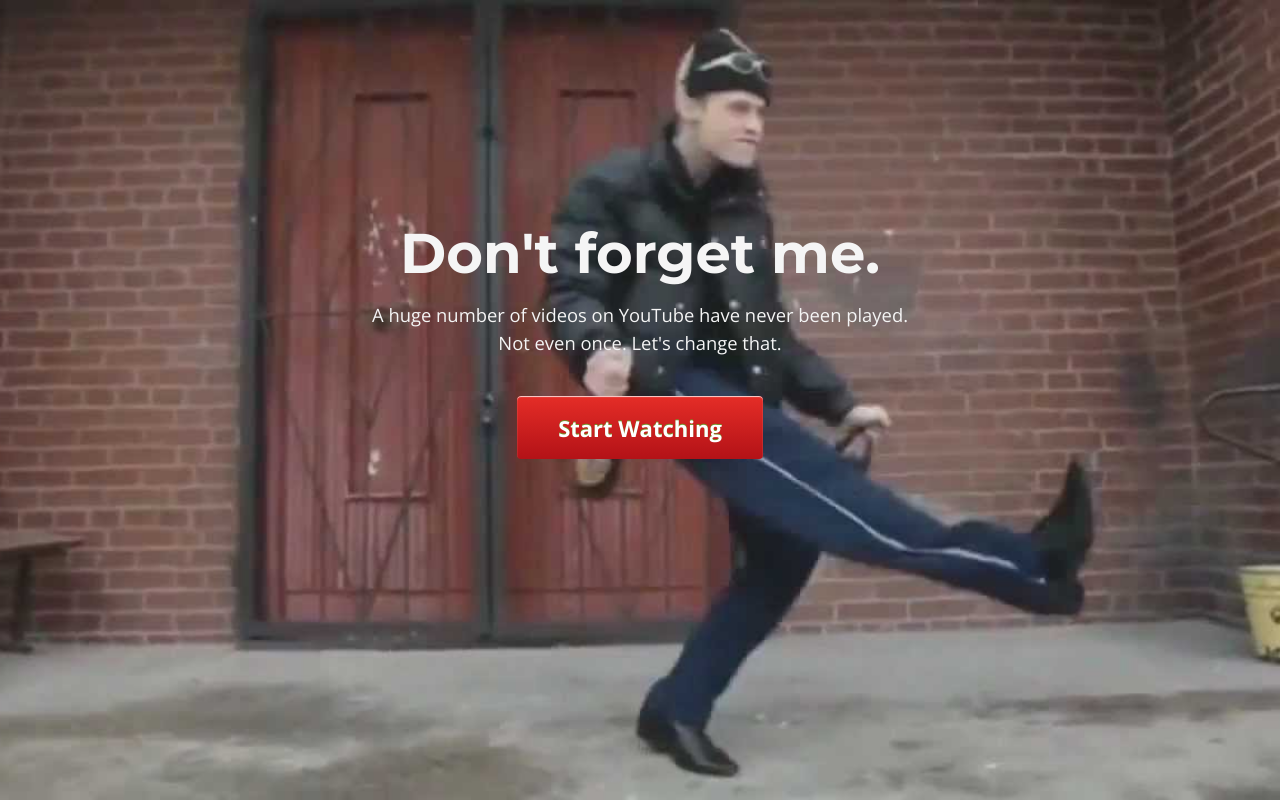
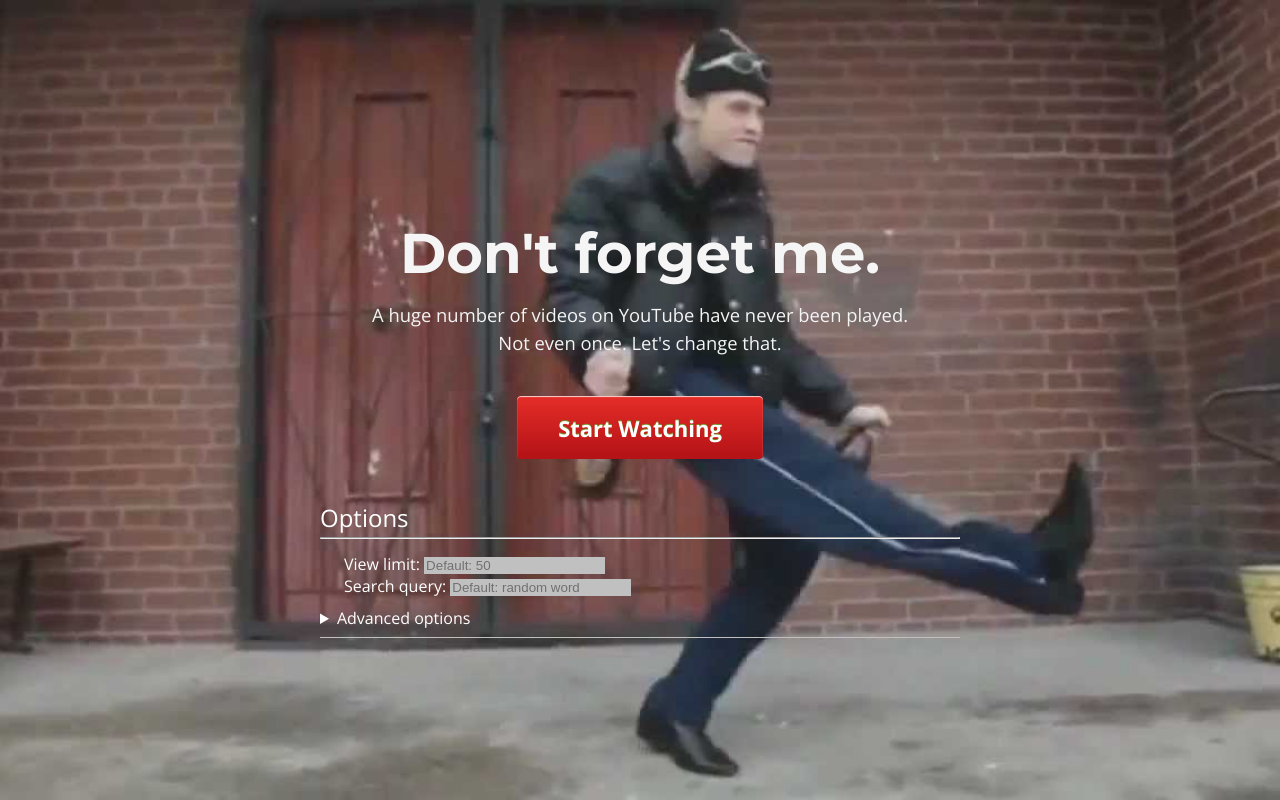
Before and after one commit to erikdsjostrom/forgotitube, a Flask app: page / in a window 1280 px wide. Run offline with Flask 2, Linux system fonts and the light colour scheme.

Commit message:
Added several options and revamped the embedding of the youtube video so that fullscreen is an option

```diff
--- a/static/style.css
+++ b/static/style.css
@@ -50,6 +50,12 @@
 	font-weight: 300;
 }
 
+h2 {
+	font-weight: 400;
+	padding-bottom: -5px;
+	margin-bottom: -5px;
+}
+
 .controls.one-button{
 	margin-top: 40px;
 	text-align: center;
@@ -88,7 +94,6 @@
 	background-image: linear-gradient(to bottom,#e52d27 0,#b31217 100%);
 	background-repeat: repeat-x;
 	filter: progid:DXImageTransform.Microsoft.gradient(startColorstr='#ffacd341',endColorstr='#ff88bd32',GradientType=0);
-	background-color: #88bd32;
 	text-shadow: 0 -1px 0 #72942a;
 	display: inline-block;
 	text-align: center;
@@ -107,3 +112,38 @@
 	padding: 0.75em 1.875em;
 	float: none;
 }
+#options {
+	float: auto;
+	text-align: left;
+	width:50%;
+	margin-left: 25%;
+	margin-right: 25%;
+}
+
+#advoptions {
+	float: auto;
+	text-align: left;
+	width:100%;
+}
+input,select,option {
+    border: none;
+    background: #c0c0c0;
+    color: #505050;
+    outline: none;
+}
+
+::-webkit-input-placeholder
+{
+  color: #707070;
+}
+label{
+	padding-left: 10px;
+	align: char;
+}
+fieldset{
+	border: none;
+	text-align: ":";
+}
+summary{
+	outline: none;
+}
--- a/templates/index.html
+++ b/templates/index.html
@@ -9,7 +9,7 @@
 <link href='http://fonts.googleapis.com/css?family=Montserrat:400,700' rel='stylesheet' type='text/css' />
 <link href='http://fonts.googleapis.com/css?family=Open+Sans:400,300,700' rel='stylesheet' type='text/css' />
 <link rel="stylesheet" href="{{ url_for('static', filename='style.css') }}" />
-<link rel="shortcut icon" href="img/favicon.ico" type="image/x-icon" />
+<link rel="shortcut icon" href="static/favicon.ico" type="image/x-icon" />
 </head>
 <body class="home">
 
@@ -27,6 +27,41 @@
 			</div>
 
 		</div>
+
+		<div id ="options">
+			<h2>Options</h2>
+			<hr />
+			<fieldset>
+			    <label> View limit: <input type="text" name="limit" placeholder="Default: 50" /> </label>
+			    <br />
+			    <label> Search query: <input type="text" name="query" placeholder="Default: random word" /> </label>
+			</fieldset>
+			<div id ="advoptions">
+			 	<details>
+			 	<summary>Advanced options <hr style="background:#c0c0c0; border:0; height:1px" /></summary>
+			 	<fieldset>
+				    <label> Duration upper limit (sec): <input type="text" name="upduration" placeholder="Default: ∞" /> </label>
+				    <br />
+				    <label> Duration lower limit (sec): <input type="text" name="loduration" placeholder="Default: 0" /> </label>
+				    <br />
+				    <label> Category:
+				    <select autofocus="any">
+				      <option value="any">Any category</option>
+				      <option value="com">Comedy</option>
+				      <option value="peo">People</option>
+				      <option value="mus">Music</option>
+				    </select>
+				    </label> <br />
+				    <label> Average rating upper limit: <input type="text" name="uprating" placeholder="Default: 5" /> </label> <br />
+				    <label> Average rating lower limit: <input type="text" name="lorating" placeholder="Default: 0" /> </label> <br />
+				    <label> Likes upper limit: <input type="text" name="uplikes" placeholder="Default: ∞" /> </label> <br />
+				    <label> Likes lower limit: <input type="text" name="lolikes" placeholder="Default: 0" /> </label> <br />
+				    <label> Dislikes upper limit: <input type="text" name="updislikes" placeholder="Default: ∞" /> </label> <br />
+				    <label> Dislikes lower limit: <input type="text" name="lodislikes" placeholder="Default: 0" /> </label>
+			 	</fieldset>
+			 	</details>
+			</div>
+		</div>
 	</div>
 
 </body>
```
Also changed, not shown: templates/video.html (+36 -6 lines).
